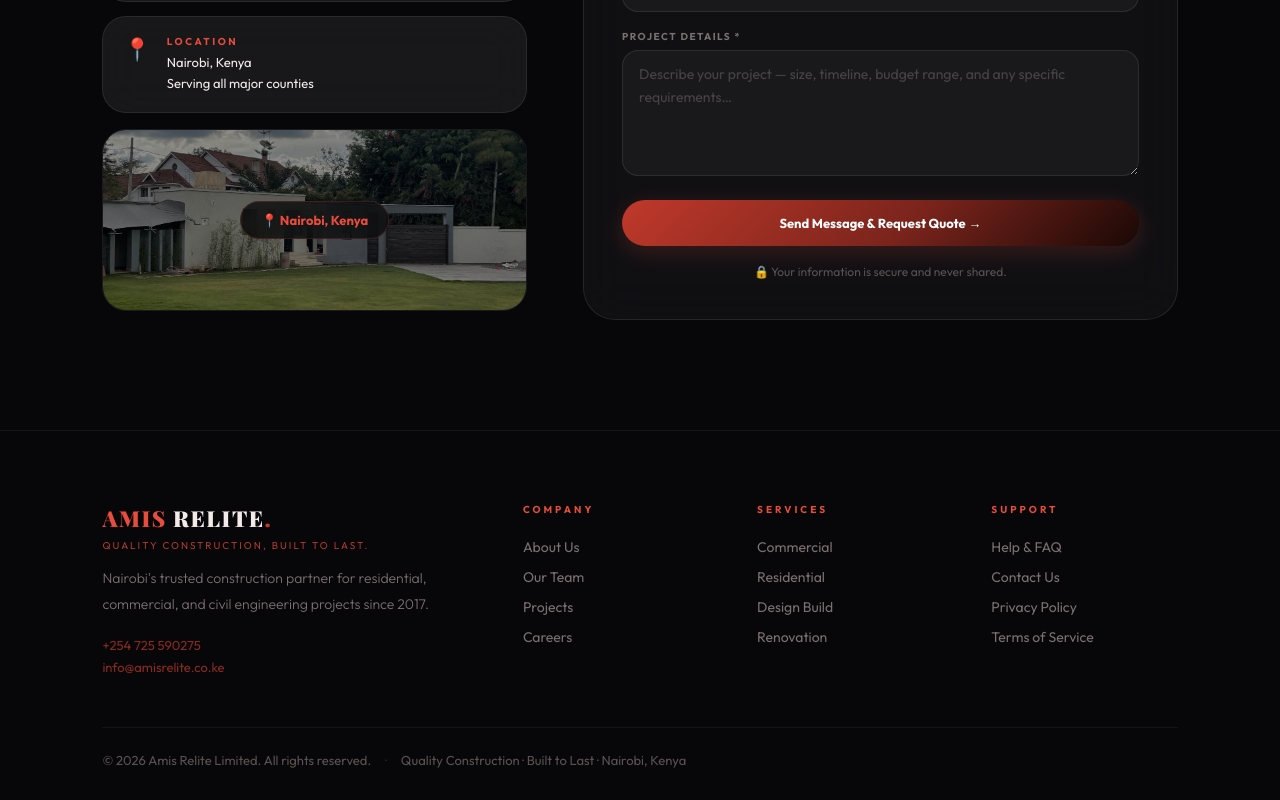
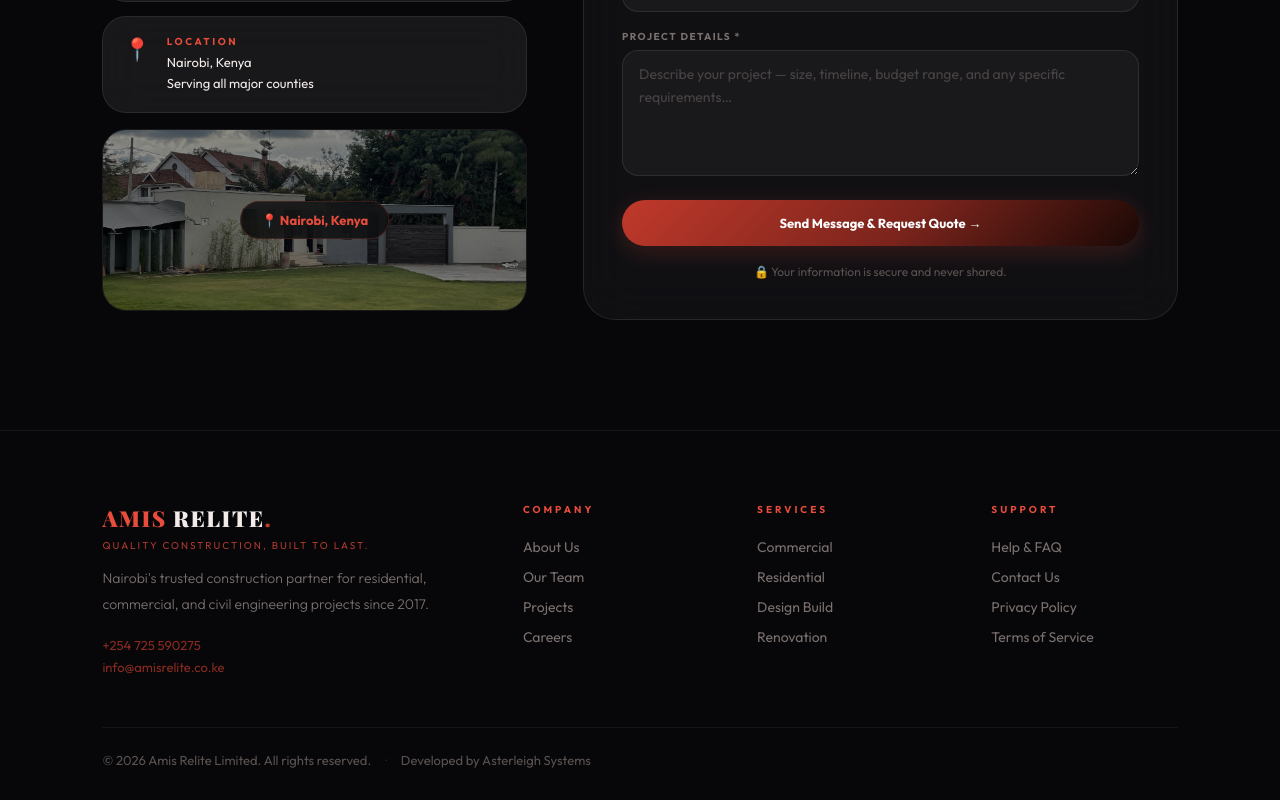
Before and after one commit to kiyaka-990/amis-relite, a Next.js app: page / in a window 1280 px wide. Shown: the part 9812-10612 px from the top of the page. Built offline with nearby package versions, Linux system fonts and the light colour scheme; a web font is replaced by a local one.

Commit message:
updated files

```diff
--- a/components/Footer.tsx
+++ b/components/Footer.tsx
@@ -32,7 +32,7 @@ export default function Footer() {
       <div className={styles.bottom}>
         <span>© {new Date().getFullYear()} Amis Relite Limited. All rights reserved.</span>
         <span className={styles.sep}>·</span>
-        <span>Quality Construction · Built to Last · Nairobi, Kenya</span>
+        <span>Developed by Asterleigh Systems</span>
       </div>
     </footer>
   );
```
